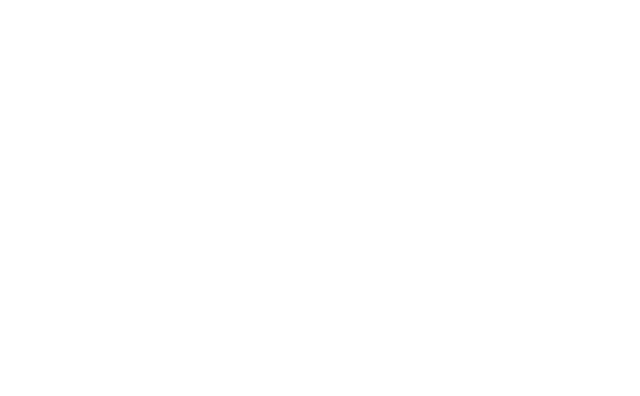
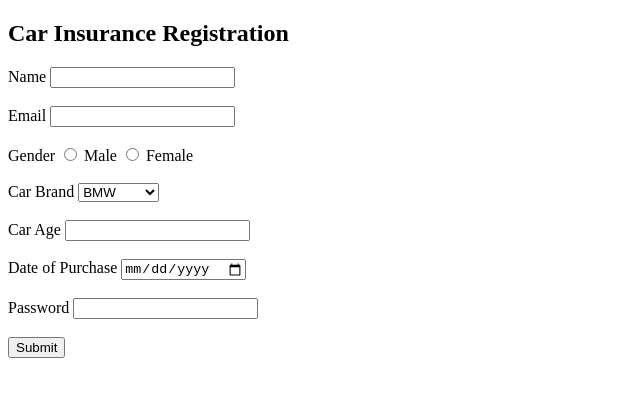
Before and after one commit to acciojob/car-insurance-form-ShubhamPandit01, a website: page main.html in a window 1280 px wide. Shown: the whole page, without its empty margins (0-640 px from the left). Drawn offline with Linux system fonts and the light colour scheme.

Commit message:
created a submission

```diff
--- a/main.html
+++ b/main.html
@@ -1,16 +1,65 @@
 <!DOCTYPE html>
+<html lang="en">
+<head>
+    <meta charset="UTF-8">
+    <meta name="viewport" content="width=device-width, initial-scale=1.0">
+    <title>Car Insurance Registration Form</title>
+</head>
+<body>
 
-<html>
+    <h2>Car Insurance Registration</h2>
 
-<head>
-	<link rel="stylesheet" href="styles.css">
-</head>
+    <form method="POST" action="/submit-form">
 
-<body>
-	<!-- the entire body must be written by student -->
-    <script type="text/javascript" src="./script.js">
-</script>
+        <!-- Name Field -->
+        <label for="name">Name</label>
+        <input type="text" id="name" name="name" required>
+        <br><br>
+
+        <!-- Email Field -->
+        <label for="email">Email</label>
+        <input type="email" id="email" name="email" required>
+        <br><br>
+
+        <!-- Gender Field -->
+        <label>Gender</label>
+        <input type="radio" id="male" name="gender" value="Male" required>
+        <label for="male">Male</label>
+        <input type="radio" id="female" name="gender" value="Female" required>
+        <label for="female">Female</label>
+        <br><br>
+
+        <!-- Car Brand Field (Optional) -->
+        <label for="cars">Car Brand</label>
+        <select id="cars" name="cars">
+            <option value="BMW">BMW</option>
+            <option value="Audi">Audi</option>
+            <option value="Mercedez">Mercedez</option>
+        </select>
+        <br><br>
+
+        <!-- Car Age Field -->
+        <label for="carage">Car Age</label>
+        <input type="number" id="carage" name="carage" required>
+        <br><br>
+
+        <!-- Date of Purchase Field -->
+        <label for="dop">Date of Purchase</label>
+        <input type="date" id="dop" name="dop" required>
+        <br><br>
+
+        <!-- Password Field -->
+        <label for="password">Password</label>
+        <input type="password" id="password" name="password" required>
+        <br><br>
+
+        <!-- Submit Button -->
+        <button type="submit">Submit</button>
+
+    </form>
 
 </body>
+</html>
+
 
 </html>
```
